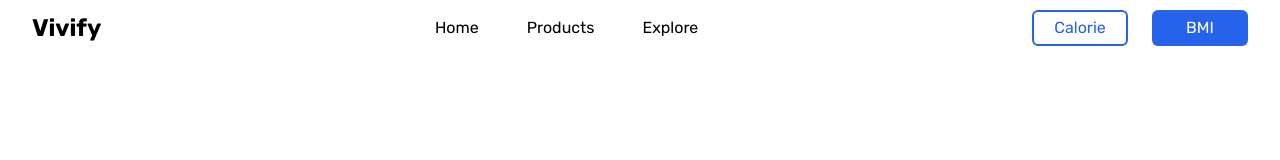
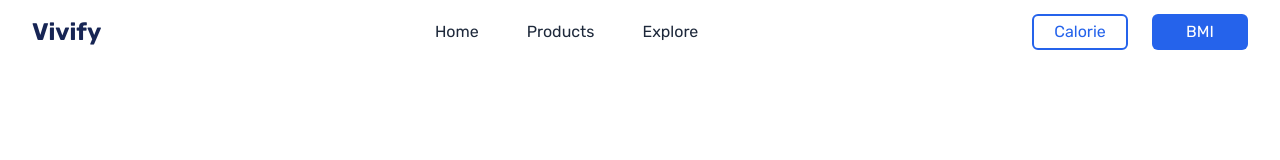
Before and after one commit to amittam104/Vivify, a website: page src/index.html in a window 1280 px wide. Drawn offline with Linux system fonts and the light colour scheme.

Commit message:
chore: update navbar hover styles

```diff
--- a/src/index.html
+++ b/src/index.html
@@ -14,25 +14,39 @@
   </head>
   <body>
     <!-- Navbar starts here -->
-    <nav class="w-full h-14 flex items-center justify-between md:px-8 px-4">
+    <nav class="w-full h-16 flex items-center justify-between md:px-8 px-4">
       <div>
-        <h2 class="text-lg md:text-xl lg:text-2xl font-bold">Vivify</h2>
+        <h2 class="text-lg text-blue-950 md:text-xl lg:text-2xl font-bold">
+          Vivify
+        </h2>
       </div>
       <div class="hidden md:flex md:gap-4 lg:gap-8 xl:gap-12">
-        <a href="">Home</a>
-        <a href="">Products</a>
-        <a href="">Explore</a>
+        <a
+          class="text-slate-800 hover:text-blue-800 transition ease-in-out delay-150"
+          href="#"
+          >Home</a
+        >
+        <a
+          class="text-slate-800 hover:text-blue-800 transition ease-in-out delay-150"
+          href="#"
+          >Products</a
+        >
+        <a
+          class="text-slate-800 hover:text-blue-800 transition ease-in-out delay-150"
+          href="#"
+          >Explore</a
+        >
       </div>
       <div class="hidden md:flex md:gap-2 lg:gap-4 xl:gap-6">
         <button
-          class="w-24 bg-white border-2 border-blue-600 text-blue-600 px-4 py-1 rounded-md hover:bg-blue-50 hover:text-blue-700 transition"
+          class="w-24 bg-white border-2 border-blue-600 text-blue-600 px-4 py-1 rounded-md hover:bg-blue-50 hover:text-blue-700 transition ease-in-out delay-150"
         >
-          Calorie
+          <a href="#">Calorie</a>
         </button>
         <button
           class="w-24 bg-blue-600 text-white px-4 py-1 rounded-md hover:bg-blue-700 transition ease-in-out delay-150"
         >
-          BMI
+          <a href="#">BMI</a>
         </button>
       </div>
       <button class="md:hidden">
```
Also changed, not shown: src/output.css.
